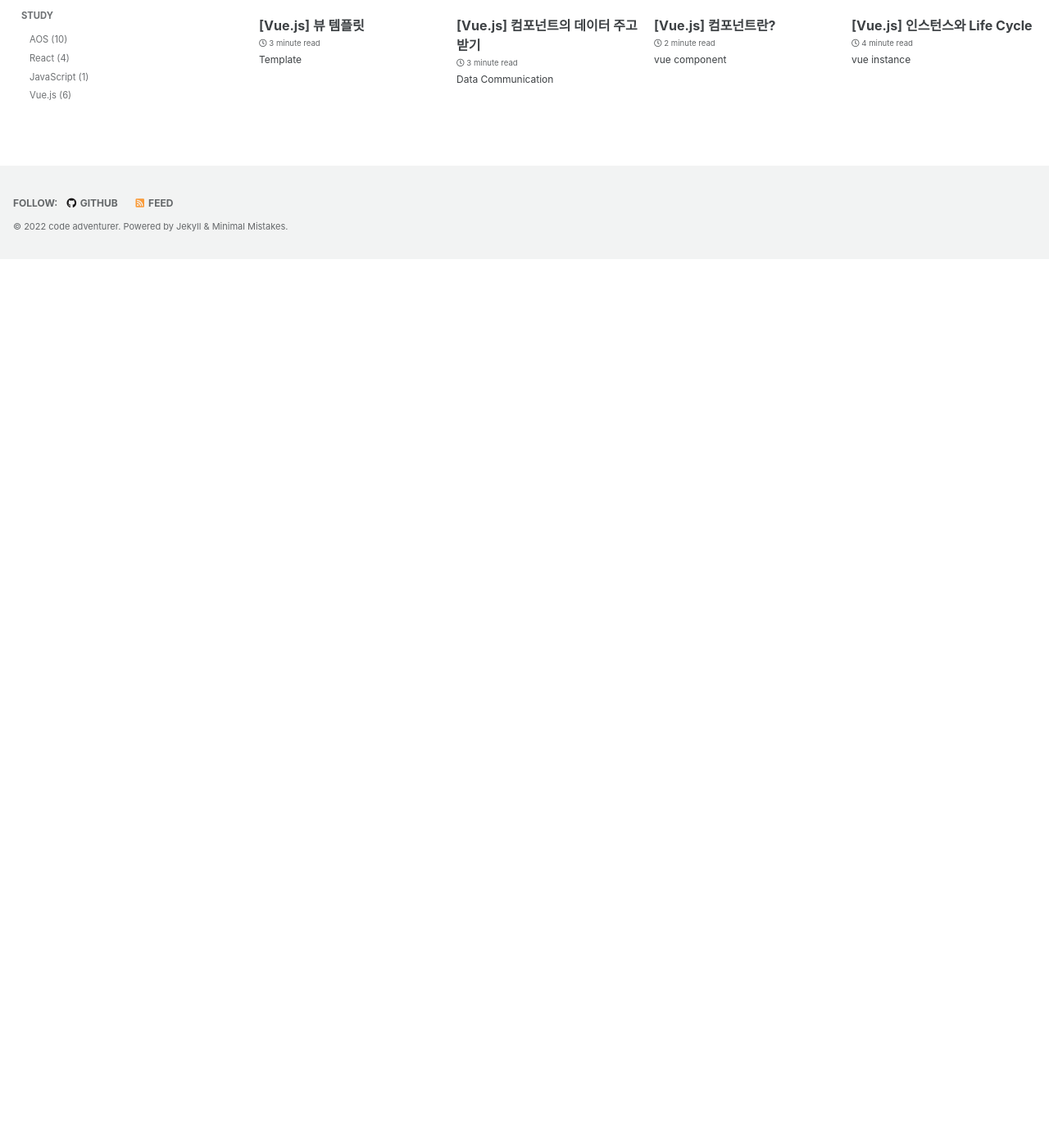
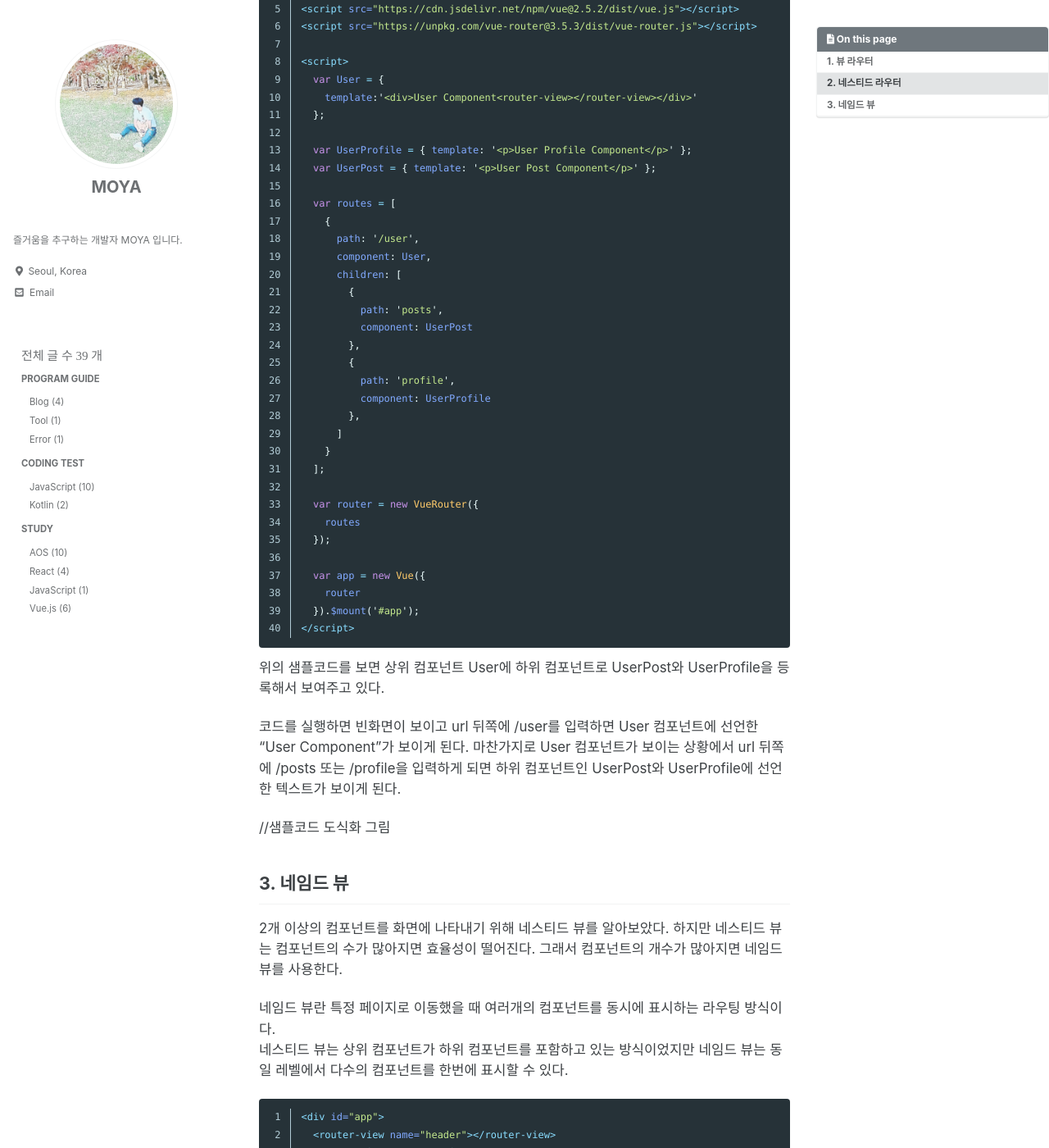
Before and after one commit to kdc7140/kdc7140.github.io, a Jekyll site: the page built from _posts/study/2022-08-21-vue005.md, in a window 1280 px wide and 1400 px high, scrolled down 1811 px. Shown: the whole window at 82% size. Built offline with Jekyll 4.4.1, drawn with Linux system fonts in a browser that asks for light colours; cached includes are drawn as plain includes; some web fonts are replaced; before the commit the page ends 2127 px from its top, so only the background shows below that; some of the changed text lies outside the part shown.

Commit message:
vue.js router contents add

````diff
--- a/_posts/study/2022-08-21-vue005.md
+++ b/_posts/study/2022-08-21-vue005.md
@@ -36,6 +36,8 @@
   </p>
   <!-- URL 값에 따라 변환되는 화면 영역 -->
   <router-view></router-view>
+  <div>안녕</div>
+  <router-view></router-view>
 </div>
 
 <script src="https://cdn.jsdelivr.net/npm/vue@2.5.2/dist/vue.js"></script>
@@ -64,5 +66,115 @@
 </script>
 ```
 
+컴포넌트의 내용을 정의하고 각 url에 해당하는 컴포넌트를 등록해준다. 이후, 등록한 컴포넌트를 뷰 라우터를 생성하여 연결하고 인스턴스에 붙여주면
+링크를 눌렀을 때 컴포넌트의 내용이 <router-view>영역에 나타나게 된다.
+
+기존과는 다르게 인스턴스에 el을 사용하지 않고 $mount를 사용했는데 역할은 동일하다. $mount를 사용하면 el을 사용하지 않고도 강제로 인스턴스를
+화면에 붙일 수 있다.
+
+
 위 코드를 실행하면 Main과 Login으로 이동하는 div가 화면에 보일 것이고 해당 div를 누르면 화면의 깜빡임 없이
 URL 끝이 변하는 것을 확인할 수 있다.
+
+
+## 2. 네스티드 라우터
+
+네스티드 라우터는 라우터로 페이지를 이동할 때 최소 2개 이상의 컴포넌트를 화면에 나타낼 수 있는 라우터로 상위 컴포넌트 1개에 하위 컴포넌트 1개를 포함하는 구조로 구성되어 있다.
+
+```html
+ <div id="app">
+  <router-view></router-view>
+</div>
+
+<script src="https://cdn.jsdelivr.net/npm/vue@2.5.2/dist/vue.js"></script>
+<script src="https://unpkg.com/vue-router@3.5.3/dist/vue-router.js"></script>
+
+<script>
+  var User = {
+    template:'<div>User Component<router-view></router-view></div>'
+  };
+
+  var UserProfile = { template: '<p>User Profile Component</p>' };
+  var UserPost = { template: '<p>User Post Component</p>' };
+
+  var routes = [
+    {
+      path: '/user',
+      component: User,
+      children: [
+        {
+          path: 'posts',
+          component: UserPost
+        },
+        {
+          path: 'profile',
+          component: UserProfile
+        },
+      ]
+    }
+  ];
+
+  var router = new VueRouter({
+    routes
+  });
+
+  var app = new Vue({
+    router
+  }).$mount('#app');
+</script>
+```
+
+위의 샘플코드를 보면 상위 컴포넌트 User에 하위 컴포넌트로 UserPost와 UserProfile을 등록해서 보여주고 있다.
+
+코드를 실행하면 빈화면이 보이고 url 뒤쪽에 /user를 입력하면 User 컴포넌트에 선언한 "User Component"가 보이게 된다.
+마찬가지로 User 컴포넌트가 보이는 상황에서 url 뒤쪽에 /posts 또는 /profile을 입력하게 되면 하위 컴포넌트인 UserPost와
+UserProfile에 선언한 텍스트가 보이게 된다.
+
+//샘플코드 도식화 그림
+
+
+
+## 3. 네임드 뷰
+2개 이상의 컴포넌트를 화면에 나타내기 위해 네스티드 뷰를 알아보았다. 하지만 네스티드 뷰는 컴포넌트의 수가 많아지면 효율성이 떨어진다.
+그래서 컴포넌트의 개수가 많아지면 네임드 뷰를 사용한다.
+
+네임드 뷰란 특정 페이지로 이동했을 때 여러개의 컴포넌트를 동시에 표시하는 라우팅 방식이다.<br/>
+네스티드 뷰는 상위 컴포넌트가 하위 컴포넌트를 포함하고 있는 방식이었지만 네임드 뷰는 동일 레벨에서 다수의 컴포넌트를 한번에 표시할 수 있다.
+
+```html
+<div id="app">
+  <router-view name="header"></router-view>
+  <router-view></router-view>
+  <router-view name="footer"></router-view>
+</div>
+
+<script src="https://cdn.jsdelivr.net/npm/vue@2.5.2/dist/vue.js"></script>
+<script src="https://unpkg.com/vue-router@3.0.1/dist/vue-router.js"></script>
+
+<script>
+  var Body = { template: '<div>This is Body</div>' };
+  var Header = { template: '<div>This is Header</div>' };
+  var Footer = { template: '<div>This is Footer</div>' };
+
+  var router = new VueRouter({
+    routes: [
+      {
+        path: '/',
+        components: {
+          default: Body,
+          header: Header,
+          footer: Footer
+        }
+      }
+    ]
+  })
+
+  var app = new Vue({
+    router
+  }).$mount('#app');
+</script>
+```
+
+
+
+//네임드 뷰 구조 도식화
````
Also changed, not shown: _posts/guide/2022-07-29-gemPermission_m.md (+1 -0 lines).
